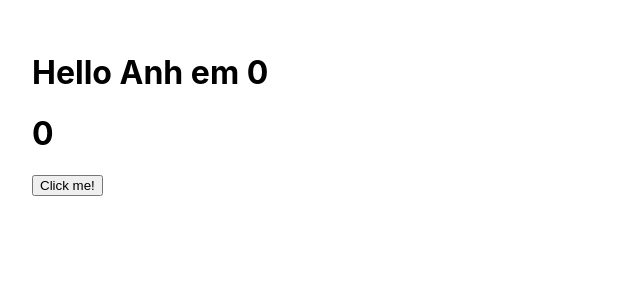
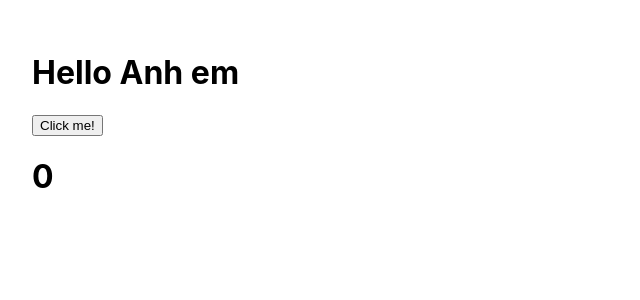
Before and after one commit to CigameDev/tiktok, a React (Create React App) app: page / in a window 1280 px wide. Shown: the top 300 px of the page, without its empty margins (0-640 px from the left). Built offline with nearby package versions, Linux system fonts and the light colour scheme.

Commit message:
useCallback

```diff
--- a/src/App.js
+++ b/src/App.js
@@ -1,19 +1,22 @@
-import { useState } from 'react';
+import { useCallback, useState } from 'react';
 import Content from './Content';
 
 function App() {
   const [count, setCount] = useState(0);
-  const increase = () => {
-    setCount(count + 1);
-  }
+  const handleIncrease = useCallback(() => {
+    setCount(prev => prev + 1);
+  }, []);
   return (
     <div className="App" style={{ padding: 32 }}>
-      {<Content prop={count} />}
+      {<Content onIncrease={handleIncrease} />}
       <h1>{count}</h1>
-      <button onClick={increase}>Click me!</button>
     </div>
   );
 }
 
 export default App;
-//Nếu content có 1 props là prop thì viết chữ p nó sẽ gợi ý ra prop
+// const c = useCallback(callback,[deps])
+// sử dụng useCallback nó sẽ lưu callback ra bên ngoài truyền vào biến c kia => ko là thay đổi props
+// nếu [ ]nói khác là ko có deps thì luôn k tạo mới
+// nếu [deps] nói cách khác là có deps thì nếu deps thay đổi nó sẽ tạo lại => props thay đổi
+// Khi nào dùng ,khi thằng component con dùng memo thì tất cả các fuction liên quan tới thằng con trong thằng cha đều sử dụng useCallback
--- a/src/Content.js
+++ b/src/Content.js
@@ -1,23 +1,25 @@
 import { memo } from "react"
 
 
-function Content({ prop }) {
+function Content({ onIncrease }) {
   console.log('Re-render');
   return (
     <div>
-      <h1>Hello Anh em {prop}</h1>
+      <h1>Hello Anh em </h1>
+      <button onClick={onIncrease}>Click me!</button>
     </div>
   )
 }
 export default memo(Content)
 
 /*
-  + import memo ,bao lấy component
-  + Khi nào dùng :Component phức tạp nhận nhiều props =>nếu re-render  ảnh hưởng hiệu năng lại ko cần thiết thì nên dùng memo
-  + Content là component con của App,khi ta nhấn nút increase thì componnet App sẽ bị render lại
-  + mặc dù content không liên quan nhưng App render lại nên Content cũng bị render lại
-  +Khi sử dụng memo cho Content thì Content sẽ không bị re-render nữa nếu không bị tác động gì khác
-  +Nguyên lý hoạt động : Nó nhận vào 1 component(Content) nó sẽ check các props của component này sau mỗi lần re-render có bị thay đổi hay không
-  +Ít nhất 1 prop bị thay đổi nó cho re-render (nếu không có prop thì thôi)
-  +Khi thêm props là props vào kia ,nếu count bị thay đổi mà component cha thay đổi => Content cũng bị rerender
+  +import useCallback
+  +sử dụng để tránh tạo ra hàm mới không cần thiết trong component dẫn tới component con bị rerender
+  +ở đây khi nhấn onClick thì gọi tới prop (onIncrease)=>gọi tới hàm handleIncrease ,
+    cứ nhấn onClick là tạo ra handleIncrease mới => prop thay đổi =>render lại Content => sử dụng useCallback
+  +const c = useCallback(callback,[deps])
+  +sử dụng useCallback nó sẽ lưu callback ra bên ngoài truyền vào biến c kia => ko là thay đổi props
+  +nếu [ ]nói khác là ko có deps thì luôn k tạo mới
+  +nếu [deps] nói cách khác là có deps thì nếu deps thay đổi nó sẽ tạo lại => props thay đổi
+  +Khi nào dùng ,khi thằng component con dùng memo thì tất cả các fuction liên quan tới thằng con trong thằng cha đều sử dụng useCallback
 */
```
